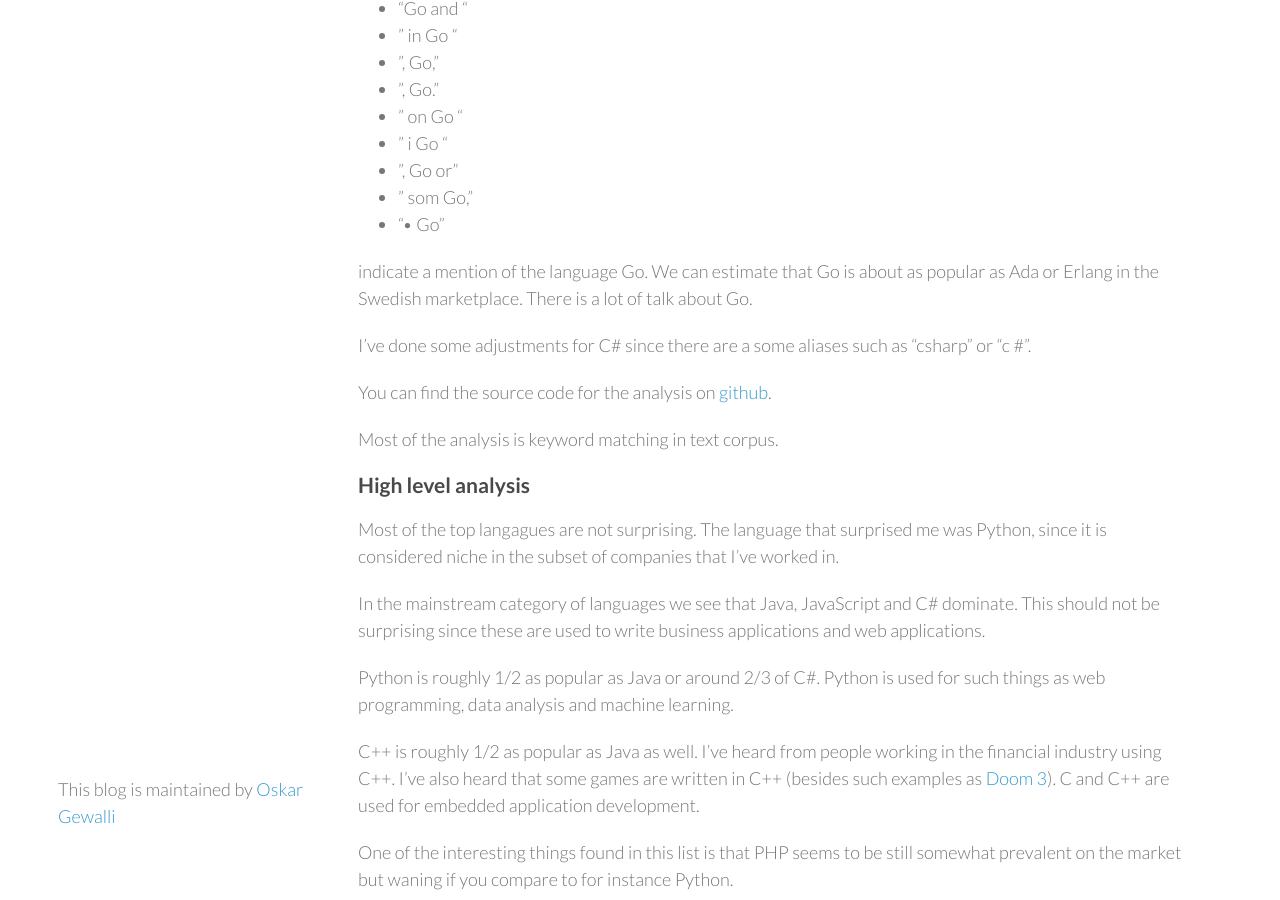
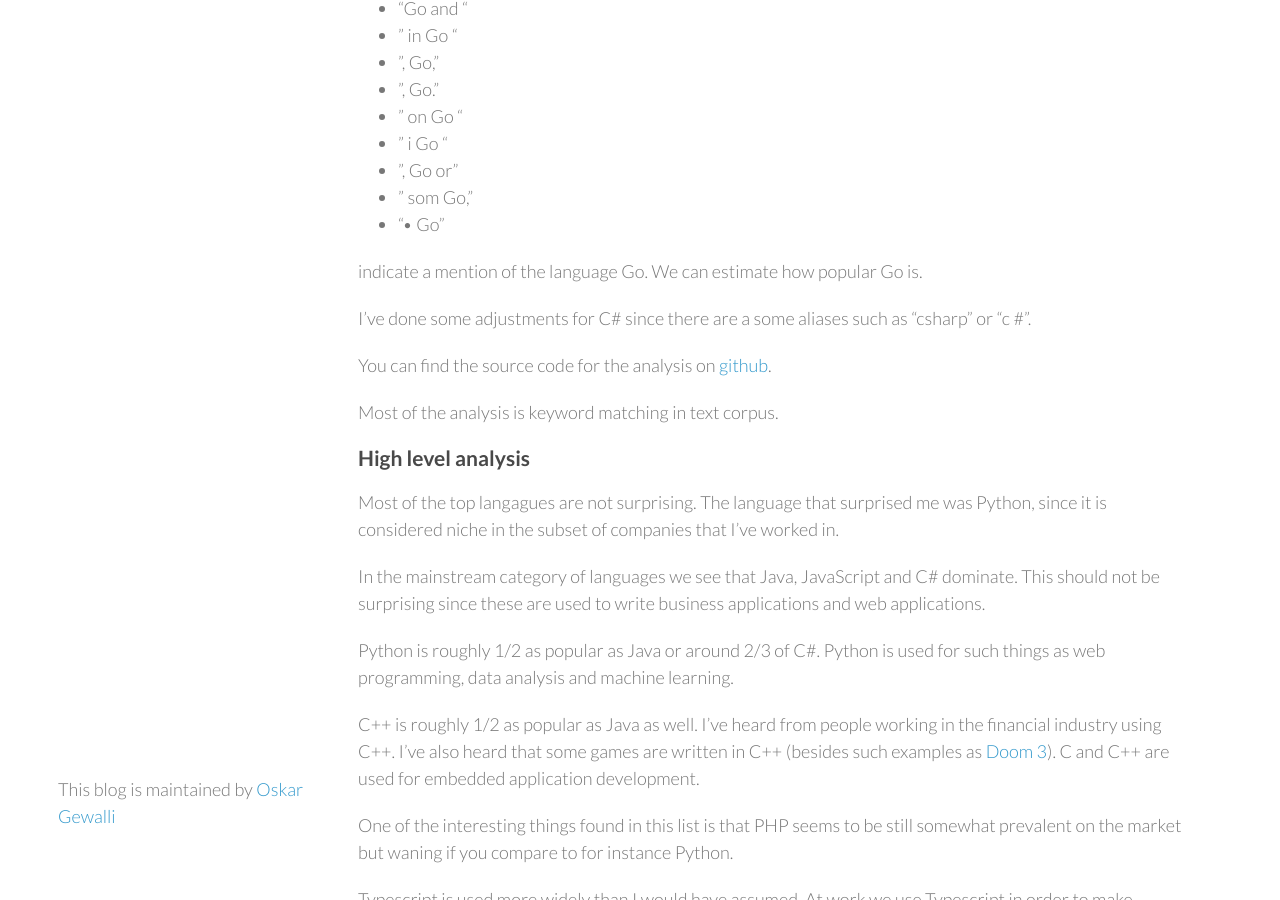
Before and after one commit to wallymathieu/assertfail, a Jekyll site: the page built from _posts/2020-02-02-Language-popularity-in-Sweden.md, in a window 1280 px wide and 900 px high, scrolled down 1698 px. Built offline with Jekyll 4.4.1, drawn with Linux system fonts in a browser that asks for light colours; nearby versions of some CDN libraries.

Commit message:
Update 2020-02-02-Language-popularity-in-Sweden.md

```diff
--- a/_posts/2020-02-02-Language-popularity-in-Sweden.md
+++ b/_posts/2020-02-02-Language-popularity-in-Sweden.md
@@ -57,7 +57,7 @@ I've filtered out some languages since my guess is that without further analysis
 - " som Go,"
 - "• Go"
 
-indicate a mention of the language Go. We can estimate that Go is about as popular as Ada or Erlang in the Swedish marketplace. There is a lot of talk about Go.
+indicate a mention of the language Go. We can estimate how popular Go is.
 
 I've done some adjustments for C# since there are a some aliases such as "csharp" or "c #".
 
```
